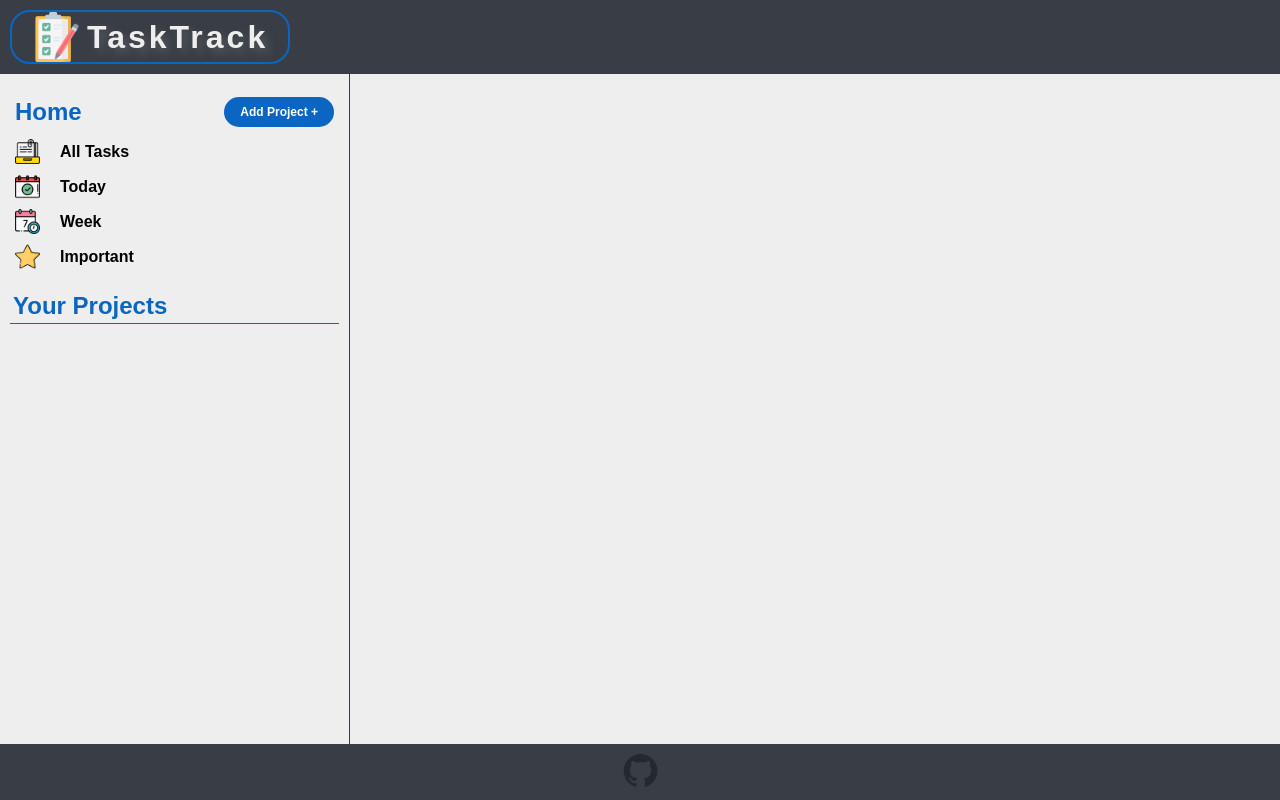
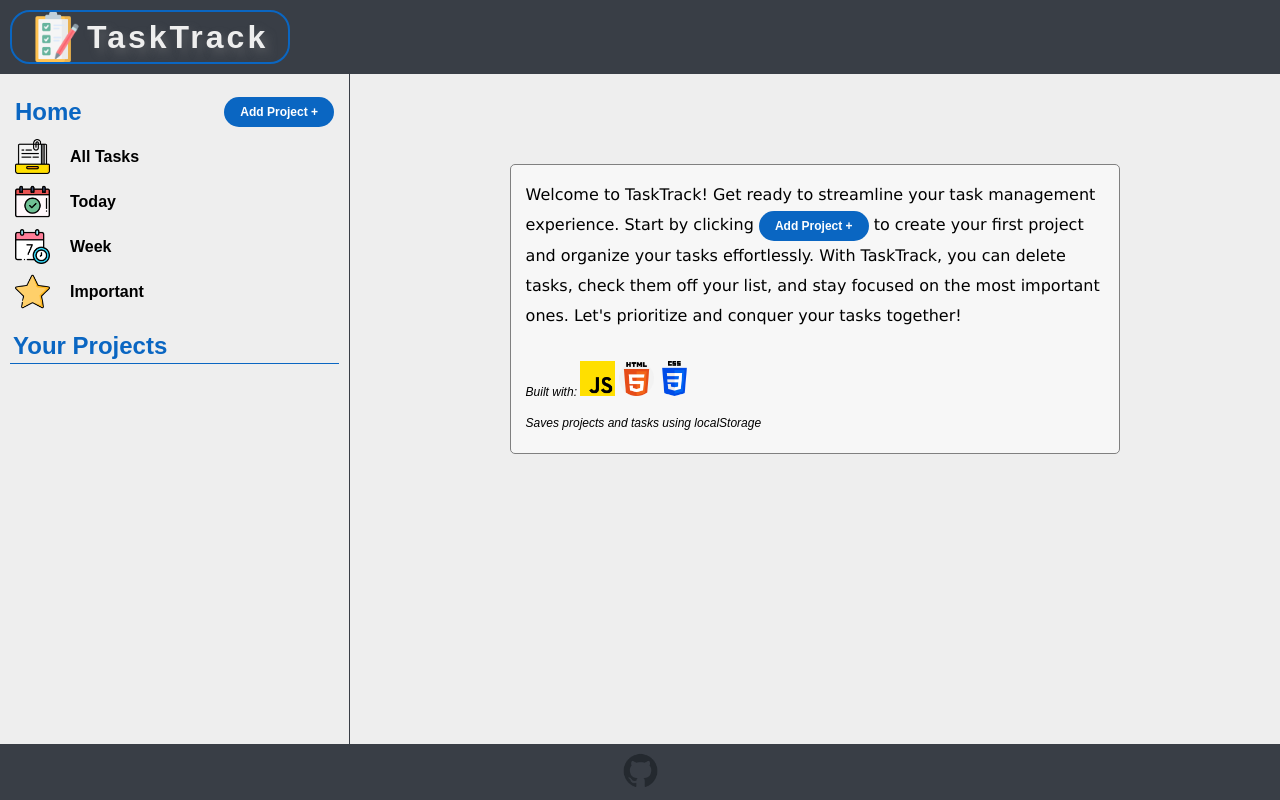
Before and after one commit to anon8683/to-do, a website built with webpack: page dist/index.html in a window 1280 px wide. Built offline with nearby package versions, Linux system fonts and the light colour scheme.

Commit message:
Intro message on first load, if storage is null show intro.

```diff
--- a/src/index.js
+++ b/src/index.js
@@ -26,6 +26,7 @@ import {
 	getSideStorage,
 } from "./localStorage";
 
+const welcomeText = document.getElementById("introText");
 window.projects = [];
 window.x = undefined;
 window.projectArray = [];
@@ -66,6 +67,7 @@ catergory.forEach((item) => {
 	item.addEventListener("click", () => {
 		const add = document.getElementById("addTask");
 		const desc = document.getElementById("projectDesc");
+		welcomeText.style.display = "none";
 		displayCurrentProject(1, item.id);
 		add.style.visibility = "hidden";
 		desc.style.visibility = "hidden";
@@ -135,6 +137,7 @@ buttons.forEach((btn) => {
 			// makes our project inputs visible
 			case "addProjectButton":
 				addVisibleClass("#projectInput");
+				welcomeText.style.display = "none";
 				break;
 
 			// logic for submitting our custom project
@@ -240,6 +243,7 @@ window.addEventListener("load", () => {
 		localStorage.getItem("projects") !== null &&
 		localStorage.getItem("projects") !== "[]"
 	) {
+		welcomeText.style.display = "none";
 		window.proj = getStorage();
 		for (let i = 0; i < proj.length; i += 1) {
 			const element = proj[i];
@@ -258,4 +262,6 @@ window.addEventListener("load", () => {
 		);
 		itemToClick.click();
 	}
+
+	// examples();
 });
--- a/src/style.css
+++ b/src/style.css
@@ -336,12 +336,35 @@ main {
 section {
 	display: flex;
 	flex-direction: column;
+
 	padding: 10px;
 }
 
 .intro {
 	display: flex;
 	flex-direction: column;
+}
+
+#introText {
+	font-family: Verdana, Geneva, Tahoma, sans-serif;
+	line-height: 30px;
+	max-width: 60ch;
+	margin-left: auto;
+	margin-right: auto;
+	border: 1px solid grey;
+	padding: 15px;
+	border-radius: 5px;
+	background-color: var(--1);
+}
+
+span {
+	font-size: 12px;
+	font-style: italic;
+}
+
+.icon {
+	width: 35px;
+	height: 35px;
 }
 
 .editTogether {
@@ -536,14 +559,7 @@ button {
 
 	h2 {
 		font-family: "Karla", sans-serif;
-		color: rgb(41, 39, 55);
 		letter-spacing: 0px;
-	}
-
-	#projectNav {
-	}
-
-	.catergory {
 	}
 }
 
```
Also changed, not shown: dist/images/css.png (added), dist/images/html.png (added), dist/images/js.png (added), dist/images/local.png (added), dist/index.html.
